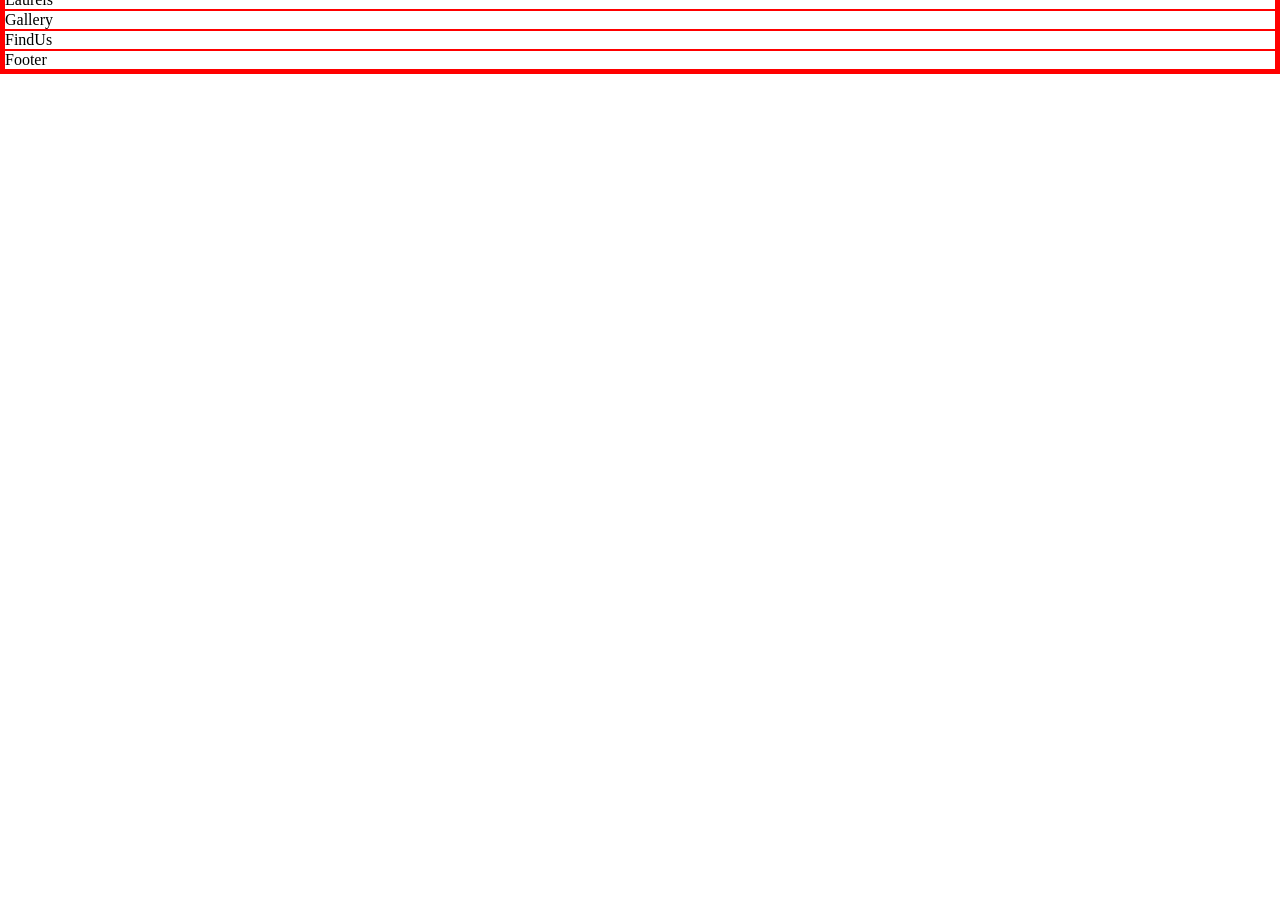
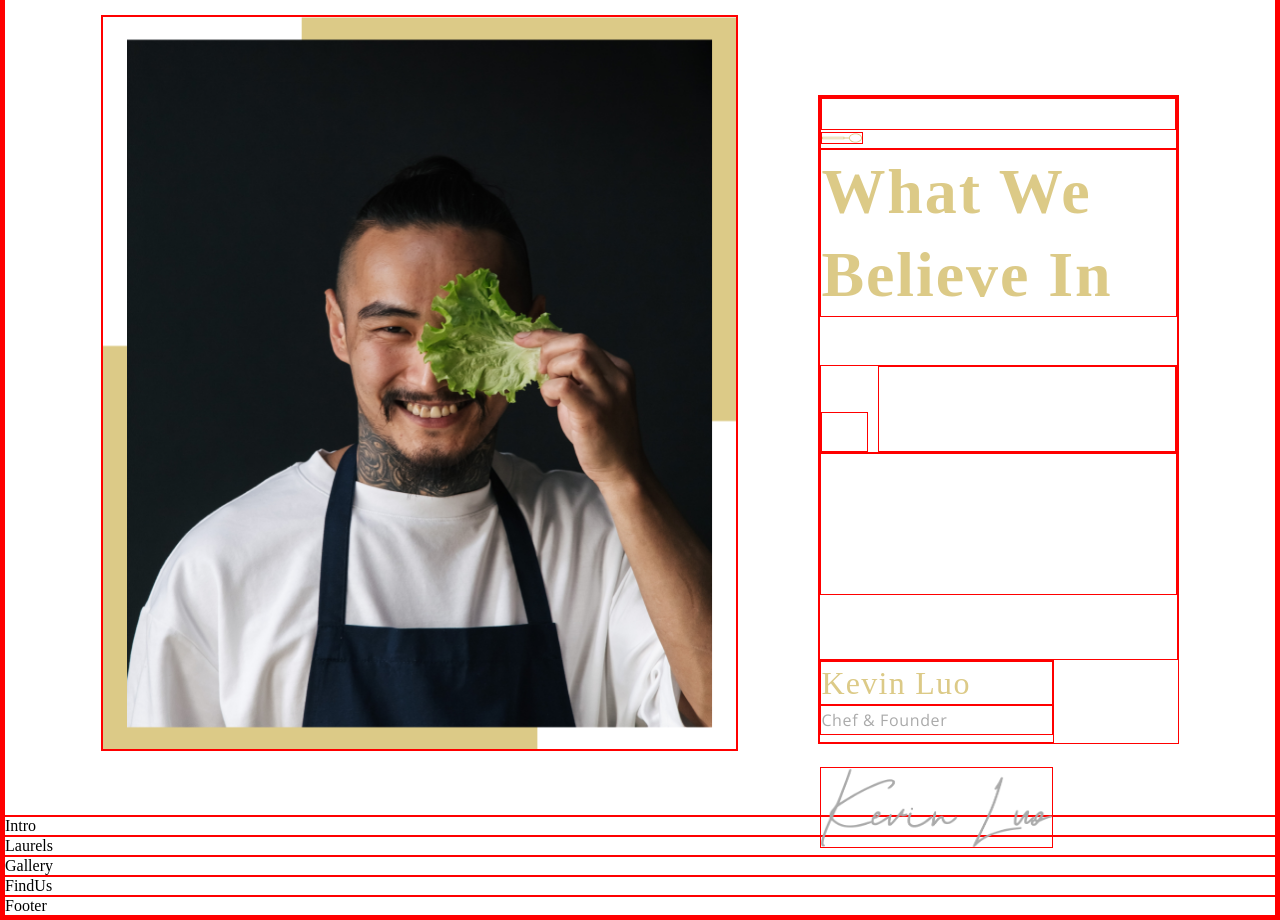
Before and after one commit to ctseng07/react-restaurant-page, a React (Create React App) app: page / in a window 1280 px wide. Shown: the part 3140-4060 px from the top of the page. Before the commit the page ends 3214 px from the top, so only its background shows below. Built offline with nearby package versions, Linux system fonts and the light colour scheme; a web font is replaced by a local one.

Commit message:
Style and design chef page

```diff
--- a/src/container/Chef/Chef.css
+++ b/src/container/Chef/Chef.css
@@ -0,0 +1,107 @@
+/* * {
+    border: 1px solid red;
+} */
+
+.rest__chef {
+    display: flex;
+    justify-content: center;
+    align-items: flex-start;
+    gap: 5rem;
+}
+
+.rest__chef-image {
+    width: 667px;
+    height: 736px;
+}
+
+.rest__chef-image img {
+    width: 100%;
+    height: 100%;
+}
+
+.rest__chef-content {
+    width: 35%;
+    display: flex;
+    flex-direction: column;
+    margin-top: 5rem;
+}
+
+.rest__chef-content_title {
+    font-family: var(--font-base);
+    font-size: 64px;
+    font-weight: 600;
+    line-height: 83px;
+    letter-spacing: 0.03em;
+    text-align: left;
+    color: var(--color-golden);
+
+    margin-bottom: 3rem;
+}
+
+.rest__chef-content_text img {
+    width: 47px;
+    height: 40px;
+}
+
+.rest__chef-content_text {
+    display: flex;
+    justify-content: flex-start;
+    align-items: flex-end;
+    width: 100%;
+    height: 100%;
+    gap: 10px;
+}
+
+.rest__chef-content_text-two,
+.rest__chef-content_text p {
+    font-family: var(--font-alt);
+    font-size: 16px;
+    font-style: italic;
+    font-weight: 400;
+    line-height: 28px;
+    letter-spacing: 0.04em;
+    text-align: left;
+
+    color: var(--color-white);
+}
+
+.rest__chef-content_text-two {
+    margin-bottom: 4rem;
+}
+
+.rest__chef-sign {
+    text-align: left;
+}
+
+.rest__chef-sign h1 {
+    font-family: var(--font-base);
+    font-size: 32px;
+    font-weight: 400;
+    line-height: 42px;
+    letter-spacing: 0.04em;
+    text-align: left;
+    color: var(--color-golden);
+}
+
+.rest__chef-sign p {
+    font-family: var(--font-alt);
+    font-size: 16px;
+    font-weight: 400;
+    line-height: 28px;
+    letter-spacing: 0.04em;
+    text-align: left;
+    color: var(--color-grey);
+}
+
+.rest__chef-sign {
+    width: 235px;
+    height: 83px;
+
+}
+
+.rest__chef-sign img {
+    width: 100%;
+    height: 100%;
+
+    margin-top: 2rem;
+}
--- a/src/container/Chef/Chef.jsx
+++ b/src/container/Chef/Chef.jsx
@@ -1,10 +1,30 @@
 import React from 'react';
 
+import { SubHeading } from '../../components';
+import images from "../../constants/images";
 import './Chef.css';
 
 const Chef = () => (
-  <div>
-    Chef
+  <div className='rest__chef rest__bg section__padding' id='chef'>
+    <div className="rest__chef-image">
+      <img src={images.chef} alt="chef_img" />
+    </div>
+    <div className="rest__chef-content">
+      <div className="rest__chef-content_wrapper">
+        <SubHeading title="Chef's Word" />
+        <h1 className='rest__chef-content_title'>What We Believe In</h1>
+        <div className="rest__chef-content_text">
+          <img src={images.quote} alt="quote_img" />
+          <p>Lorem ipsum dolor sit amet, consectetur adipiscing elit auctor sit .</p>
+        </div>
+        <p className='rest__chef-content_text-two'>auctor sit iaculis in arcu. Vulputate nulla lobortis mauris eget sit. Nulla scelerisque scelerisque congue ac consequat, aliquam molestie lectus eu. Congue iaculis integer curabitur semper sit nunc.</p>
+      </div>
+      <div className="rest__chef-sign">
+        <h1 className='rest__chef-sign_name'>Kevin Luo</h1>
+        <p>Chef & Founder</p>
+        <img src={images.sign} alt="sign_img" />
+      </div>
+    </div>
   </div>
 );
 
```
